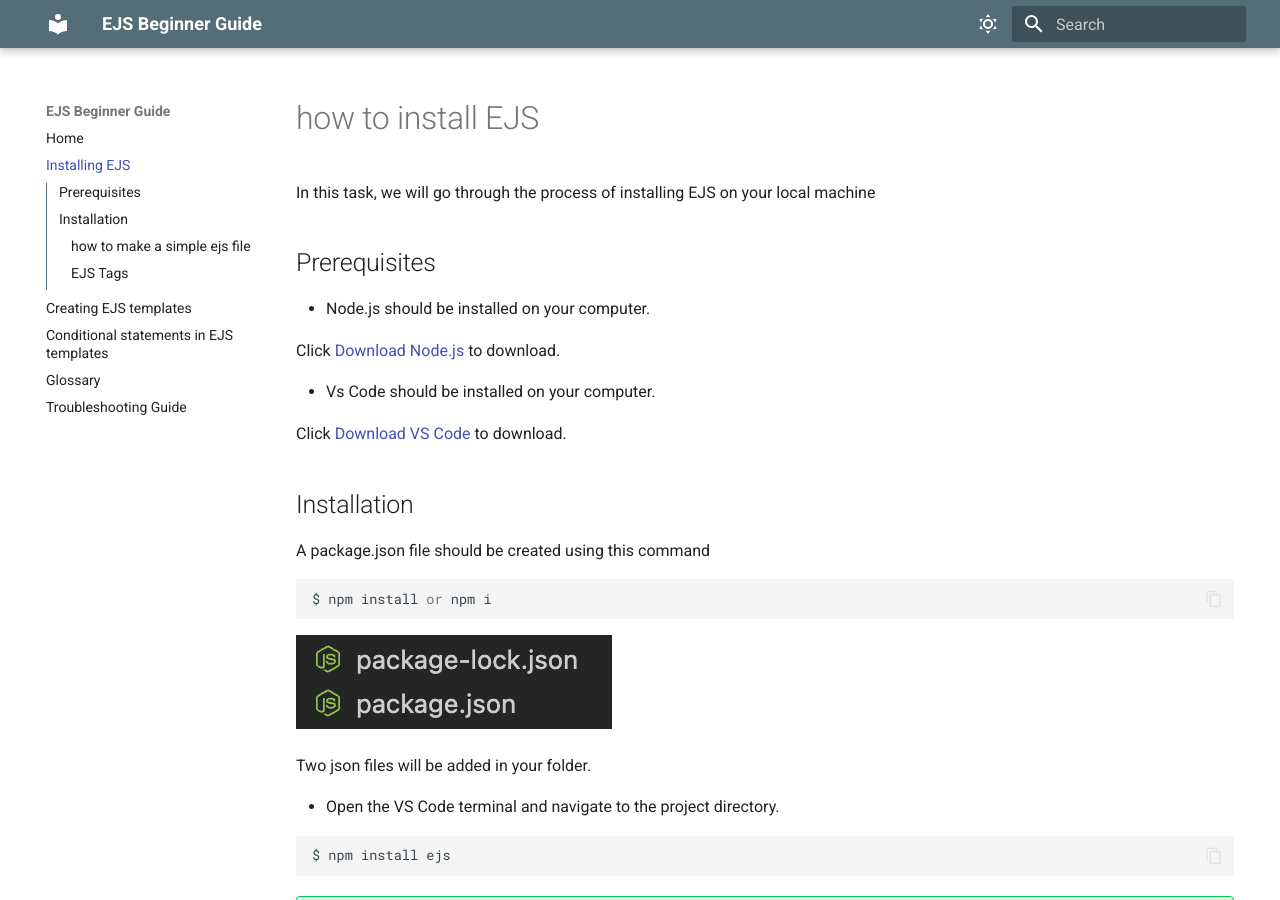
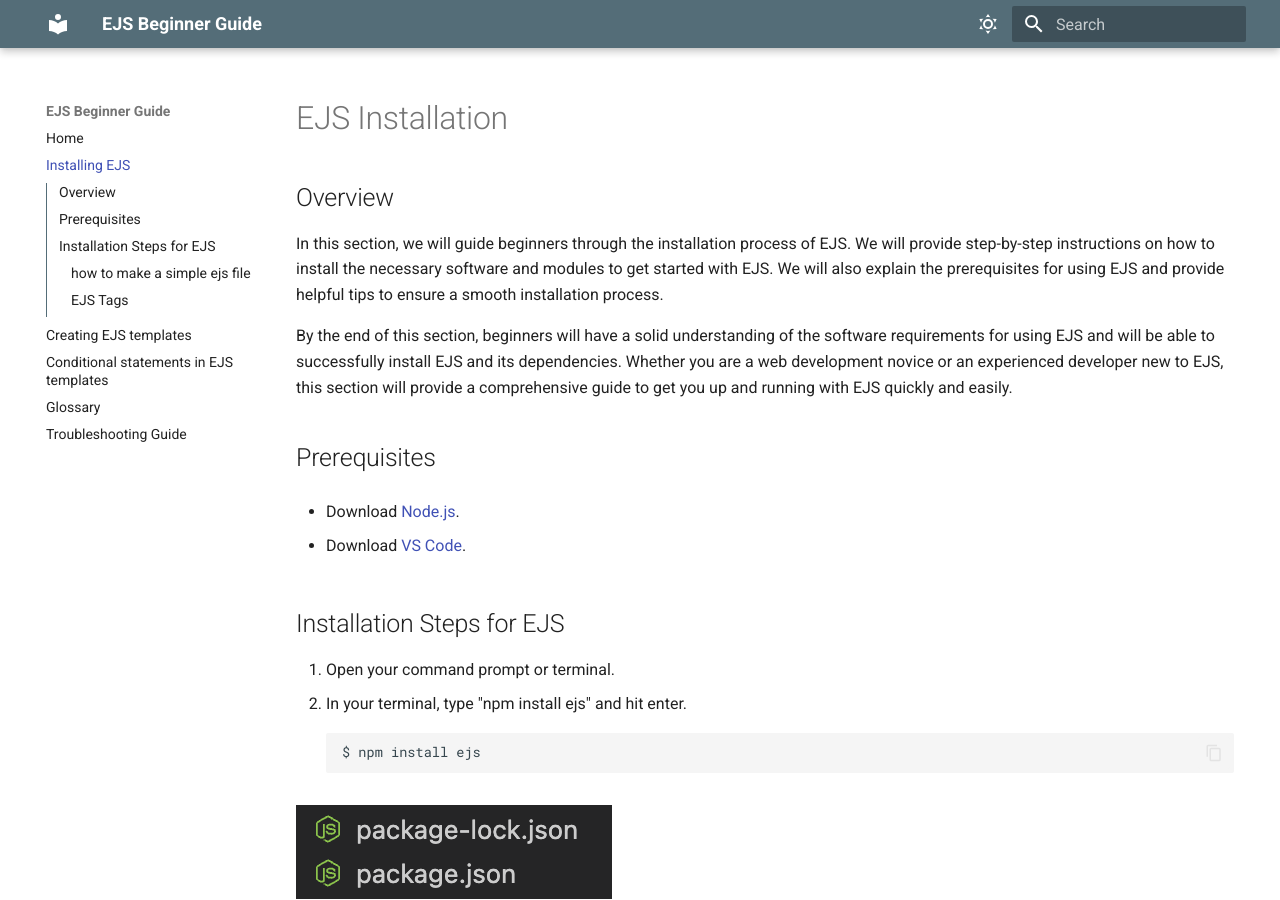
Before and after one commit to M1xckk/Comm-Docs-Test, an MkDocs documentation site: the page built from docs/task1.md, in a window 1280 px wide and 900 px high. Built offline with MkDocs 1.6.1 and Material for MkDocs 9.7.7, drawn with Linux system fonts in a browser that asks for light colours.

Commit message:
edit by selina

````diff
--- a/docs/task1.md
+++ b/docs/task1.md
@@ -1,42 +1,44 @@
-# how to install EJS
- In this task, we will go through the process of installing EJS on your local machine
+# EJS Installation
+
+## Overview
+
+In this section, we will guide beginners through the installation process of EJS. We will provide step-by-step instructions on how to install the necessary software and modules to get started with EJS. We will also explain the prerequisites for using EJS and provide helpful tips to ensure a smooth installation process.
+
+By the end of this section, beginners will have a solid understanding of the software requirements for using EJS and will be able to successfully install EJS and its dependencies. Whether you are a web development novice or an experienced developer new to EJS, this section will provide a comprehensive guide to get you up and running with EJS quickly and easily.
 
 ## Prerequisites
-* Node.js should be installed on your computer.
 
-Click [Download Node.js](https://nodejs.org/en) to download.
+- Download [Node.js](https://nodejs.org/en).
 
-* Vs Code should be installed on your computer.
+- Download [VS Code](https://code.visualstudio.com/).
 
-Click [Download VS Code](https://code.visualstudio.com/) to download.
+## Installation Steps for EJS
 
-## Installation
- A package.json file should be created using this command
-``` py
-$ npm install or npm i
+1. Open your command prompt or terminal.
+2. In your terminal, type "npm install ejs" and hit enter.
+```py
+$ npm install ejs
 ```
 
 
-  ![npm i](/images/image2.png)
+![npm i](/images/image2.png)
 
-  Two json files will be added in your folder.
+Two json files will be added in your folder.
 
+- Open the VS Code terminal and navigate to the project directory.
 
-* Open the VS Code terminal and navigate to the project directory.
-
-``` py
+```py
 $ npm install ejs
 ```
 
 ???+ success
 
-   EJS have already installed in your computer. But there will be no file added, just some packages.
+EJS have already installed in your computer. But there will be no file added, just some packages.
 
 ### how to make a simple ejs file
 
 The EJS file is similar with HTML.
- click [HTML](https://www.w3schools.com/html/) to know what it is.
-
+click [HTML](https://www.w3schools.com/html/) to know what it is.
 
 <!-- Simple EJS file example:
 
@@ -54,22 +56,22 @@
 ``` -->
 
 ???+ Tips
-    Use EJS tags to embed JavaScript code into your HTML code
-
+Use EJS tags to embed JavaScript code into your HTML code
 
 ### EJS Tags
-|     Tag     |            Description               |
-| ----------- | ------------------------------------ |
-|    `<%`     | Scriptlet' tag, for control-flow, no output |
-|    `<%_`    | Whitespace Slurping' Scriptlet tag, strips all whitespace before it|
-|    `<%=`    | Outputs the value into the template (escaped)|
-|    `<%-`    | Outputs the unescaped value into the template|
-|    `<%#`    | Comment tag, no execution, no output |
-|    `<%%`    | Outputs a literal '<%'|
-|    `%%>`    | Outputs a literal '%>'|
-|    `%>`     | Plain ending tag |
-|    `-%>`    | Trim-mode ('newline slurp') tag, trims following newline|
-|    `_%>`    | Whitespace Slurping' ending tag, removes all whitespace after it |
+
+| Tag   | Description                                                         |
+| ----- | ------------------------------------------------------------------- |
+| `<%`  | Scriptlet' tag, for control-flow, no output                         |
+| `<%_` | Whitespace Slurping' Scriptlet tag, strips all whitespace before it |
+| `<%=` | Outputs the value into the template (escaped)                       |
+| `<%-` | Outputs the unescaped value into the template                       |
+| `<%#` | Comment tag, no execution, no output                                |
+| `<%%` | Outputs a literal '<%'                                              |
+| `%%>` | Outputs a literal '%>'                                              |
+| `%>`  | Plain ending tag                                                    |
+| `-%>` | Trim-mode ('newline slurp') tag, trims following newline            |
+| `_%>` | Whitespace Slurping' ending tag, removes all whitespace after it    |
 
 ???+ Info
-    Help you understand what are tags and how they work.
+Help you understand what are tags and how they work.
````
Also changed, not shown: docs/index.md (+2 -2 lines).
